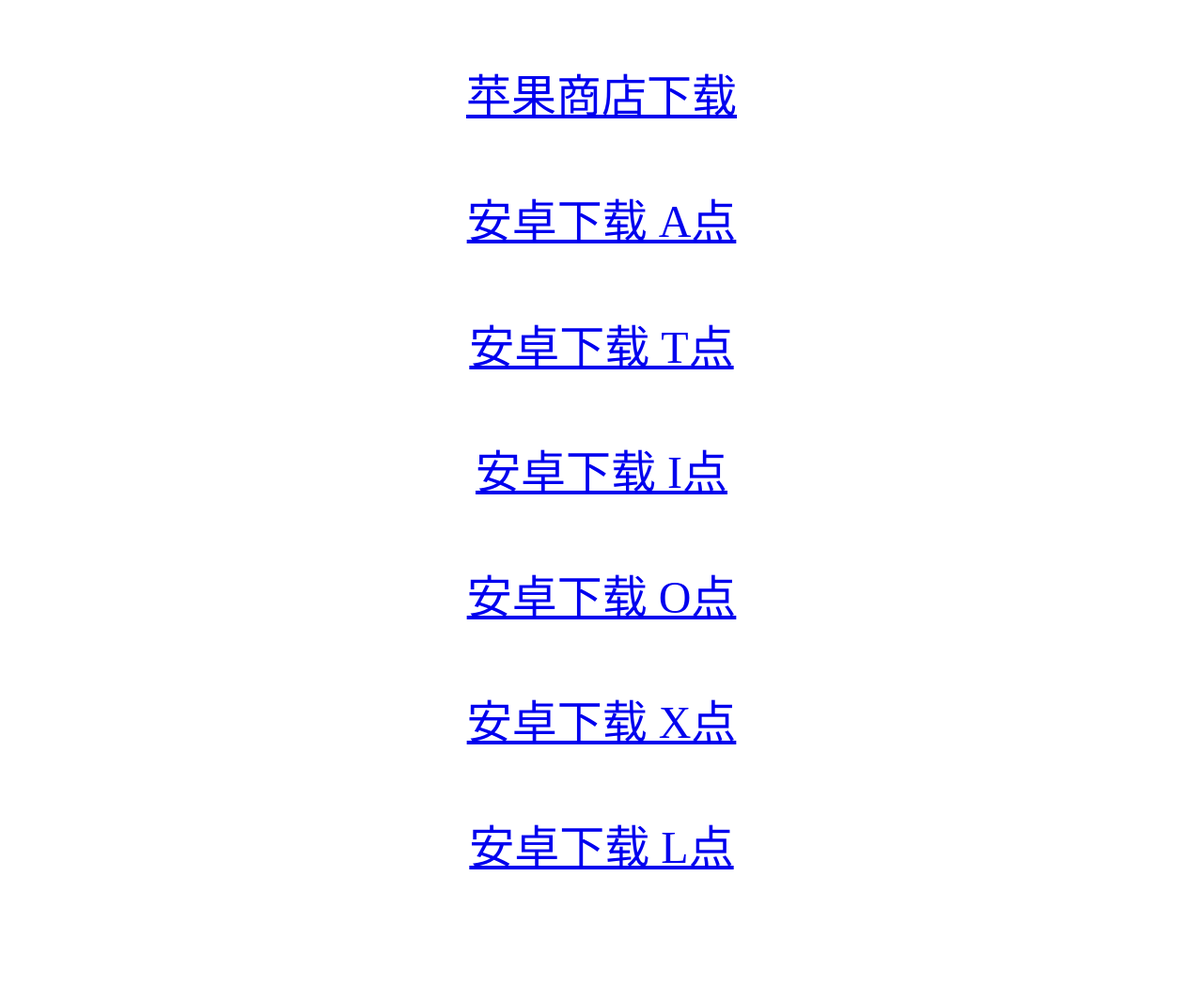
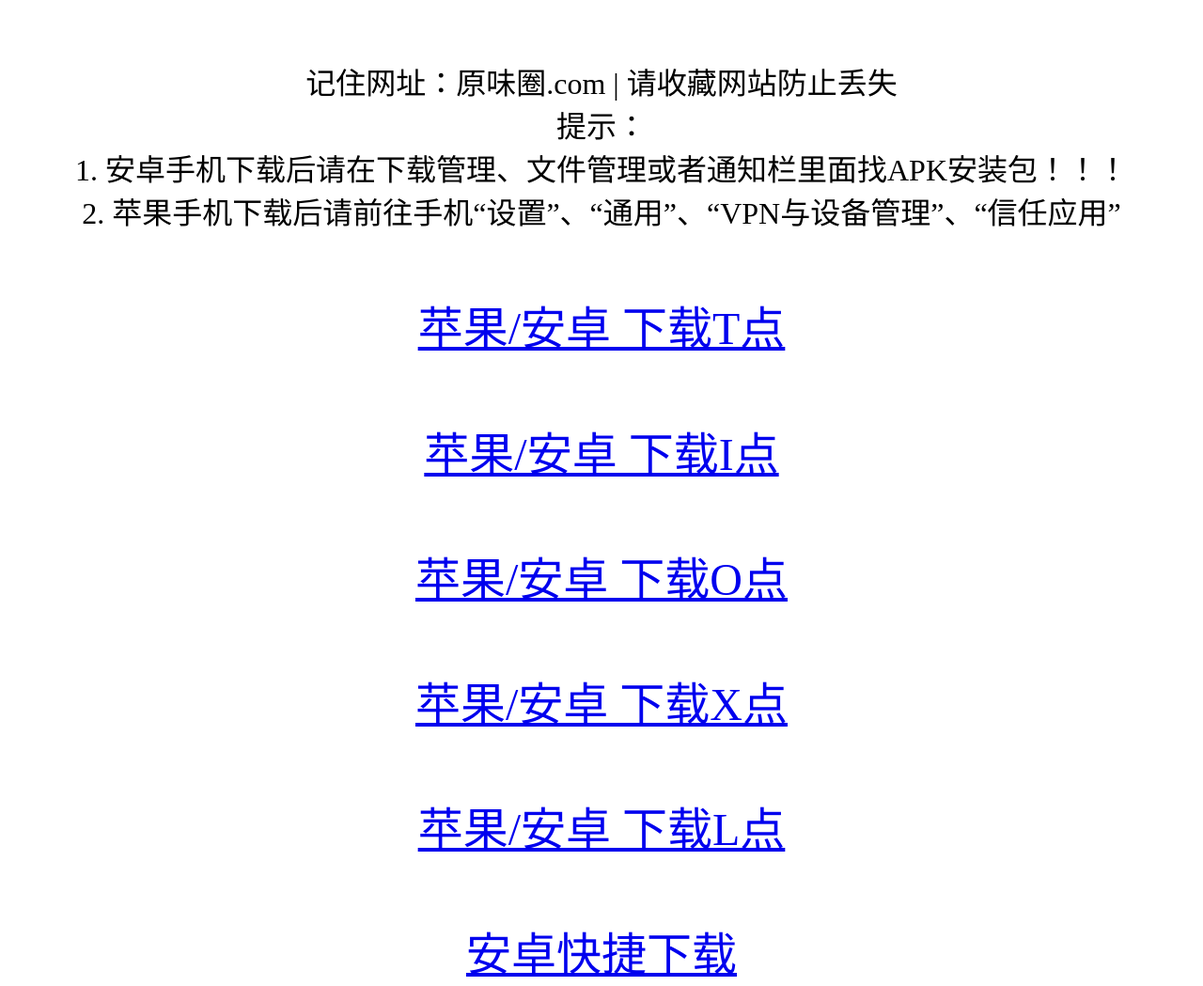
Before and after one commit to okxzapp/okywq.cc, a plain HTML site: page index.html in a window 1280 px wide. Shown: the whole page at 94% size. Before the commit the page ends 940 px from the top, so only its background shows below. Drawn offline with Linux system fonts and the light colour scheme.

Commit message:
Update index.html

```diff
--- a/index.html
+++ b/index.html
@@ -1,8 +1,7 @@
 <!DOCTYPE html>
 <html>
 	<head>
-		<meta charset="utf-8">
-		<title>OKYWQ OK原味圈APP下载 官网 OK闲置</title>
+		<title>OKYWQ下载</title>
 		<style type="text/css">
 			.title {
 				display: flex;
@@ -12,35 +11,41 @@
 				color: #000;
 				margin-top: 5%;
 			}
+			.title1 {
+				display: flex;
+				justify-content: center;
+				text-align: center;
+				font-size: 2rem;
+				color: #000;
+				margin-top: 5%;
+			}
 		</style>
 	</head>
 	<body>
-		<div id="app">
-			<div class="download">
-
-				<div class="title">
-				<a href="https://apps.apple.com/app/id1547626173" target="_blank">苹果商店下载</a>
+		<div class="title1">
+		<a>记住网址：原味圈.com | 请收藏网站防止丢失<br>
+		提示：<br>
+		1. 安卓手机下载后请在下载管理、文件管理或者通知栏里面找APK安装包！！！<br>
+		2. 苹果手机下载后请前往手机“设置”、“通用”、“VPN与设备管理”、“信任应用”
+		</a>
 		</div>
 		<div class="title">
-				<a href="https://3g.lenovomm.com/w3g/yydownload/com.okyuanwei.app/17071" target="_blank">安卓下载 A点</a>
+		<a href="https://giverofdata.lanzout.com/s/okywq" target="_blank">苹果/安卓 下载T点</a>
 		</div>
 		<div class="title">
-				<a href="https://giverofdata.lanzout.com/okywq" target="_blank">安卓下载 T点</a>
+		<a href="https://giverofdata.lanzoui.com/s/okywq" target="_blank">苹果/安卓 下载I点</a>
 		</div>
 		<div class="title">
-				<a href="https://giverofdata.lanzoui.com/okywq" target="_blank">安卓下载 I点</a>
+		<a href="https://giverofdata.lanzouo.com/s/okywq" target="_blank">苹果/安卓 下载O点</a>
 		</div>
 		<div class="title">
-				<a href="https://giverofdata.lanzouo.com/okywq" target="_blank">安卓下载 O点</a>
+		<a href="https://giverofdata.lanzoux.com/s/okywq" target="_blank">苹果/安卓 下载X点</a>
 		</div>
 		<div class="title">
-				<a href="https://giverofdata.lanzoux.com/okywq" target="_blank">安卓下载 X点</a>
+		<a href="https://giverofdata.lanzoul.com/s/okywq" target="_blank">苹果/安卓 下载L点</a>
 		</div>
 		<div class="title">
-				<a href="https://giverofdata.lanzoul.com/okywq" target="_blank">安卓下载 L点</a>
-				</div>
-
-			</div>
+		<a href="https://3g.lenovomm.com/w3g/yydownload/com.okyuanwei.app/17071" target="_blank">安卓快捷下载</a>
 		</div>
 	</body>
 </html>
```
Lines whose indentation alone changed are shown as unchanged.
